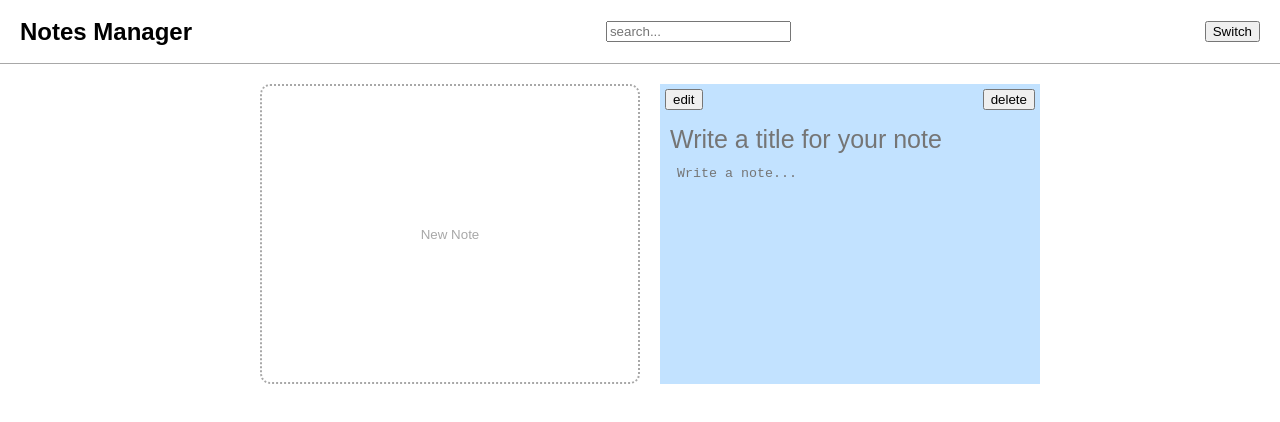
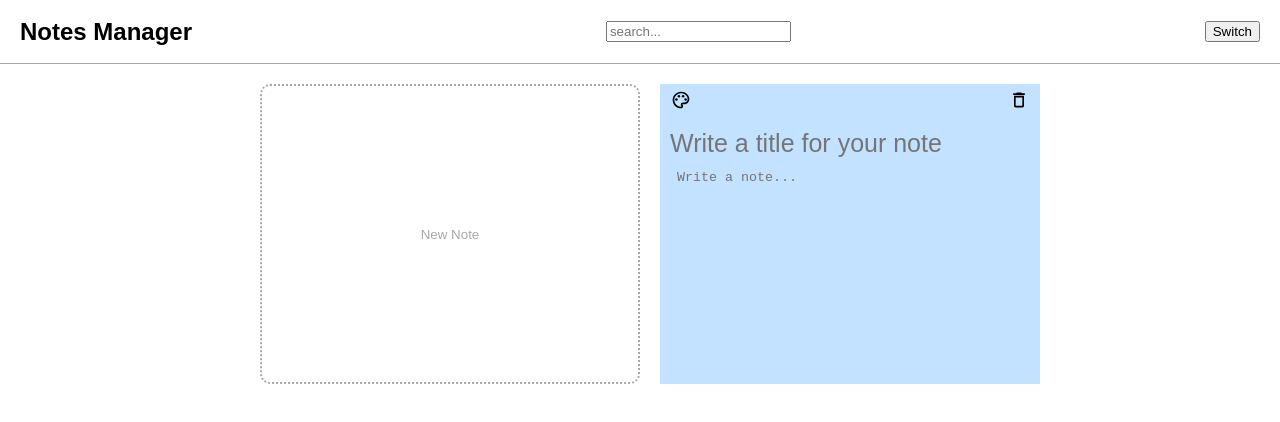
Before and after one commit to PabloReynaga/NotesManager, a SvelteKit app: page / in a window 1280 px wide. Both pictures are taken after a click on the button "New Note". Shown: the top 422 px of the page. Built offline with nearby package versions, Linux system fonts and the light colour scheme.

Commit message:
delete function and icons added

```diff
--- a/src/components/note.svelte
+++ b/src/components/note.svelte
@@ -1,27 +1,42 @@
 <script>
-    import {createEventDispatcher} from 'svelte';
+
+import {createEventDispatcher} from 'svelte';
+
 
 export let title;
 export let text;
 export let color;
+export let id;
 
 const dispatch = createEventDispatcher();
+
 function handleChange(){
     dispatch('update',{
 
         text: text,
         color: color,
-        title: title
+        title: title,
+        id: id
     })
-
-
+}
+function handleColor(){
+    dispatch('color',{
+        id: id
+    });
+}
+function handleRemove(){
+    dispatch('remove',{
+        id: id
+    });
 }
 
 </script>
 
 <div class="note" style={'background-color: ' + color}>
-    <button class="button-edit">edit</button>
-    <button class="button-delete">delete</button>
+    <button class="button-edit"><svg xmlns="http://www.w3.org/2000/svg" enable-background="new 0 0 24 24" height="20px" viewBox="0 0 24 24" width="20px" fill="#000000"><g><rect fill="none" height="24" width="24"/></g><g><g><g><g><path d="M12,22C6.49,22,2,17.51,2,12S6.49,2,12,2s10,4.04,10,9c0,3.31-2.69,6-6,6h-1.77c-0.28,0-0.5,0.22-0.5,0.5 c0,0.12,0.05,0.23,0.13,0.33c0.41,0.47,0.64,1.06,0.64,1.67C14.5,20.88,13.38,22,12,22z M12,4c-4.41,0-8,3.59-8,8s3.59,8,8,8 c0.28,0,0.5-0.22,0.5-0.5c0-0.16-0.08-0.28-0.14-0.35c-0.41-0.46-0.63-1.05-0.63-1.65c0-1.38,1.12-2.5,2.5-2.5H16 c2.21,0,4-1.79,4-4C20,7.14,16.41,4,12,4z"/><circle cx="6.5" cy="11.5" r="1.5"/><circle cx="9.5" cy="7.5" r="1.5"/><circle cx="14.5" cy="7.5" r="1.5"/><circle cx="17.5" cy="11.5" r="1.5"/></g></g></g></g></svg>
+    </button>
+    <button class="button-delete" on:click={handleRemove} ><svg xmlns="http://www.w3.org/2000/svg" height="20px" viewBox="0 0 24 24" width="20px" fill="#000000"><path d="M0 0h24v24H0V0z" fill="none"/><path d="M6 19c0 1.1.9 2 2 2h8c1.1 0 2-.9 2-2V7H6v12zM8 9h8v10H8V9zm7.5-5l-1-1h-5l-1 1H5v2h14V4z"/></svg>
+    </button>
     <input class="title" placeholder="Write a title for your note" bind:value={title} on:change={handleChange}>
 
     <textarea style={'background-color: ' + color}
@@ -67,9 +82,16 @@ function handleChange(){
     }
     .button-edit{
         margin: 5px;
+        background-color: transparent;
+        border: none;
+        cursor: pointer;
     }
     .button-delete{
         float: right;
         margin: 5px;
+        background-color: transparent;
+        border: none;
+        cursor: pointer;
+
     }
 </style>
--- a/src/components/notesLayout.svelte
+++ b/src/components/notesLayout.svelte
@@ -19,7 +19,19 @@ let addNewNote = () =>{
     copyNotes = [... notes]
 
     console.log(notes)
+}
 
+function deleteNote(e){
+   const response = notes.filter(n => n.id !== e.detail.id)
+    notes = [...response]
+}
+
+
+function handleChange(e){
+    const note = e.detail;
+    const index = notes.findIndex(n => n.id === note.id);
+    notes[index] = note;
+    copyNotes = [...notes];
 
 }
 
@@ -35,7 +47,7 @@ function randomColorGenerator(){
 <div class="notes-container">
     <button class="new-note-button" on:click={addNewNote}>New Note</button>
     {#each notes as note, i}
-           <NoteComponent title={note.title} text={note.text} color={note.color} on:update ></NoteComponent>
+           <NoteComponent title={note.title} text={note.text} color={note.color} id={note.id} on:update={handleChange} on:remove={deleteNote}></NoteComponent>
     {/each}
 </div>
 
```
